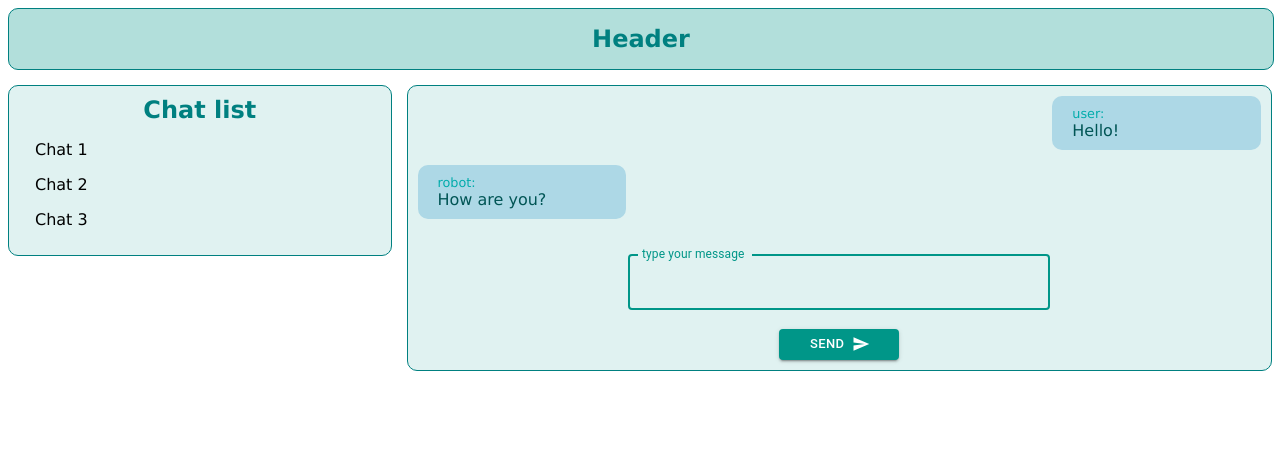
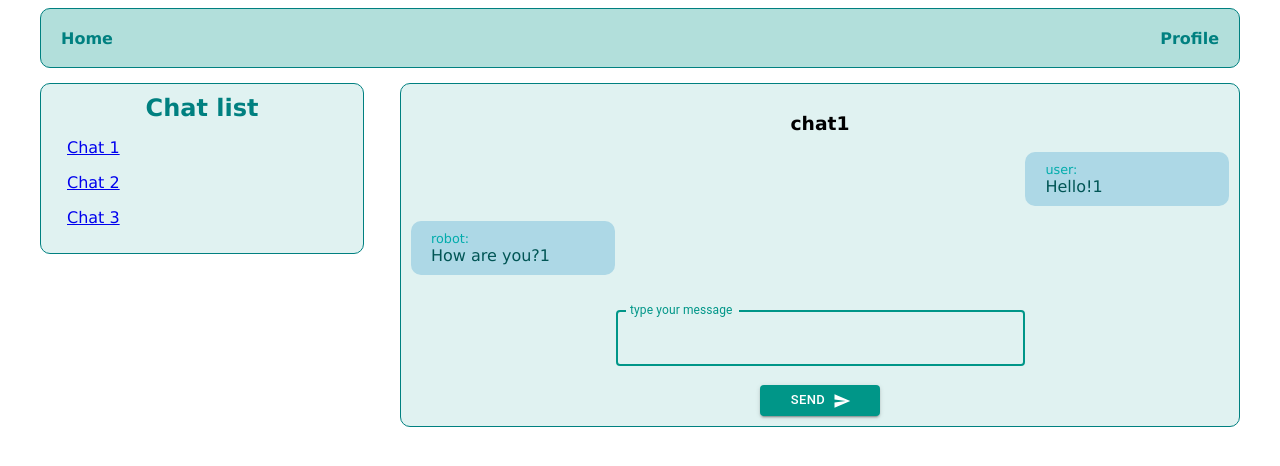
Before and after one commit to MaxLebedinsky/ReactJS, a React app: page /chats/chat1 in a window 1280 px wide. Shown: the top 466 px of the page. Built offline with nearby package versions, Linux system fonts and the light colour scheme.

Commit message:
HW4 - work in progress

```diff
--- a/package.json
+++ b/package.json
@@ -15,7 +15,8 @@
     "@material-ui/icons": "^4.11.2",
     "@material-ui/styles": "^4.11.4",
     "react": "^17.0.2",
-    "react-dom": "^17.0.2"
+    "react-dom": "^17.0.2",
+    "react-router-dom": "^5.2.0"
   },
   "devDependencies": {
     "@babel/core": "^7.13.16",
--- a/src/components/ChatList/ChatList.js
+++ b/src/components/ChatList/ChatList.js
@@ -1,10 +1,11 @@
 import React from "react";
 import { List, ListItem } from '@material-ui/core';
+import { BrowserRouter, Switch, Route, Link } from 'react-router-dom';
 
 const chats = [
-    {chatId: 1, chatName: 'Chat 1'},
-    {chatId: 2, chatName: 'Chat 2'},
-    {chatId: 3, chatName: 'Chat 3'},
+    {Id: 'chat1', Name: 'Chat 1'},
+    {Id: 'chat2', Name: 'Chat 2'},
+    {Id: 'chat3', Name: 'Chat 3'},
 ];
 
 export class ChatList extends React.Component {
@@ -12,7 +13,10 @@ export class ChatList extends React.Component {
         return(
             <div className="chat-list"><h2>Chat list</h2>
             <List>
-                {chats.map(chat => <ListItem key={chat.chatId}>{chat.chatName}</ListItem>)}
+                {chats.map(chat =>
+                    <ListItem key={chat.Id}>
+                        <Link to={`chats/${chat.Id}`}>{chat.Name}</Link>
+                    </ListItem>)}
             </List>
 
             </div>
--- a/src/components/Form/Form.js
+++ b/src/components/Form/Form.js
@@ -1,4 +1,4 @@
-import React, { useState, eseEffect, useRef, useEffect} from 'react';
+import React, { useState, useRef, useEffect } from 'react';
 import { AUTHORS } from '../../utils/constants';
 import { TextField, Button } from '@material-ui/core';
 import SendIcon from '@material-ui/icons/Send';
--- a/src/components/Header/Header.js
+++ b/src/components/Header/Header.js
@@ -1,9 +1,13 @@
 import React from "react";
+import { Link } from 'react-router-dom';
 
 export class Header extends React.Component {
     render () {
         return(
-            <div className="header"><h2>Header</h2></div>
+                 <div className="header">
+                    <Link to="/" className="header-link">Home</Link>
+                    <Link to="/profile" className="header-link">Profile</Link>
+                 </div>
         );
     }
 }
--- a/src/components/Layout/Layout.js
+++ b/src/components/Layout/Layout.js
@@ -2,23 +2,21 @@ import React from "react";
 import { Header } from '../Header/Header';
 import { MessageField } from '../MessageField/MessageField';
 import { ChatList } from '../ChatList/ChatList';
-import { AUTHORS } from '../../utils/constants';
+import { useParams } from 'react-router-dom';
 
-const sourceMessages = [
-    { text: 'Hello!', author: AUTHORS.USER },
-    { text: 'How are you?', author: AUTHORS.ROBOT }
-];
-
-export class Layout extends React.Component {
-    render () {
-        return (
+export const Layout = () => {
+    const params = useParams();
+    console.log('layout params: ', params);
+    const { chatId } = params;
+    console.log('layout chatId: ', chatId);
+    return (
             <div className="layout">
                 <Header/>
                 <div className="layout-content">
+
                     <ChatList className="chat-list"/>
-                    <MessageField messages={sourceMessages} className="message-field"/>
+                    {chatId && <MessageField chatIdProp={chatId} className="message-field"/>}
                 </div>
             </div>
-        )
-    }
+    )
 }
--- a/src/components/MessageField/MessageField.js
+++ b/src/components/MessageField/MessageField.js
@@ -1,20 +1,37 @@
-import React, { useEffect, useState, useRef }  from "react";
+import React, { useEffect, useState, useCallback }  from "react";
 import { Message } from "../Message/Message";
 import { AUTHORS, ROBOT_MESSSAGE } from "../../utils/constants";
 import { Form } from "../Form/Form";
 import '../../styles/styles.css';
 
+const sourceMessages = {
+    chat1: [{ text: 'Hello!1', author: AUTHORS.USER },
+    { text: 'How are you?1', author: AUTHORS.ROBOT }
+    ],
+    chat2: [{ text: 'Hello!2', author: AUTHORS.USER },
+    { text: 'How are you?2', author: AUTHORS.ROBOT }
+    ],
+    chat3: [{ text: 'Hello!3', author: AUTHORS.USER },
+    { text: 'How are you?3', author: AUTHORS.ROBOT }
+    ],
+}
+
 export const MessageField = (props) => {
-    const [messages, setMessages] = useState(props.messages);
+    const [messages, setMessages] = useState(sourceMessages);
+    const chatId = props.chatIdProp;
 
-    const handleAddMessage = (newMessage) => {
-        if (newMessage.text.length) {
-            setMessages((prevMessages) => [...prevMessages, newMessage]);
-        }
-    };
+    const handleAddMessage = useCallback (
+        (newMessage) => {
+                setMessages((prevMessages) => ({
+                    ...prevMessages,
+                    [chatId]:[...prevMessages[chatId], newMessage],
+                }))
+            },
+            [chatId]
+    );
 
     useEffect( () => {
-        const lastMessage = messages[messages.length - 1];
+        const lastMessage = messages[chatId][messages[chatId].length - 1];
 
         if (lastMessage.author === AUTHORS.USER) {
             handleAddMessage({author: AUTHORS.ROBOT, text: ROBOT_MESSSAGE});
@@ -24,7 +41,8 @@ export const MessageField = (props) => {
 
     return (
         <div className="message-field">
-            {messages.map((mess, index) => <Message key={index} messageProp={mess}/>)}
+            <h3>{chatId}</h3>
+            {messages[chatId].map((mess, index) => <Message key={index} messageProp={mess}/>)}
             <Form onAddMessage={handleAddMessage}/>
         </div>
     );
--- /dev/null
+++ b/src/components/Profile/Profile.js
@@ -0,0 +1,11 @@
+import React from 'react';
+import { Header } from '../Header/Header';
+
+export const Profile = () => {
+    return (
+        <div className="layout">
+            <Header/>
+            <h3 className="profile">This is Profile page</h3>
+        </div>
+    )
+}
--- /dev/null
+++ b/src/components/Routes/Routes.js
@@ -0,0 +1,23 @@
+import React from 'react';
+import { BrowserRouter, Switch, Route, Link } from 'react-router-dom';
+import { Profile } from '../Profile/Profile';
+import { Layout } from '../Layout/Layout';
+import { ChatList } from '../ChatList/ChatList';
+
+export const Routes = () => {
+    return (
+        <BrowserRouter>
+            <Switch>
+                <Route exact path="/">
+                    <Layout/>
+                </Route>
+                <Route path="/chats/:chatId">
+                    <Layout/>
+                </Route>
+                <Route exact path="/profile">
+                    <Profile/>
+                </Route>
+            </Switch>
+        </BrowserRouter>
+    )
+}
--- a/src/index.jsx
+++ b/src/index.jsx
@@ -1,9 +1,9 @@
 'use strict';
 import React, { useState } from 'react';
 import ReactDOM from 'react-dom';
-import { Layout } from './components/Layout/Layout';
+import { Routes } from './components/Routes/Routes';
 
 ReactDOM.render(
-    <Layout />,
+    <Routes />,
     document.getElementById('root')
 );
--- a/src/styles/styles.css
+++ b/src/styles/styles.css
@@ -16,12 +16,13 @@ h2 {
     align-items: center;
     justify-content: center;
     padding: 10px;
+    box-sizing: border-box;
     border: 1px solid teal;
     border-radius: 10px;
 }
 
 .chat-list {
-    width: 30%;
+    width: 27%;
     background-color: #e0f2f1;
     display: flex;
     flex-direction: column;
@@ -29,11 +30,17 @@ h2 {
     border: 1px solid teal;
     border-radius: 10px;
     margin-right: 15px;
+    box-sizing: border-box;
     align-self: flex-start;
 }
 
 li {
     list-style-type: none;
+}
+
+.layout {
+    max-width: 1200px;
+    margin: 0 auto;
 }
 
 .layout-content {
@@ -83,11 +90,25 @@ li {
 .header {
     width: 100%;
     height: 60px;
+    padding: 0 20px;
     background-color: #b2dfdb;
     display: flex;
-    justify-content: center;
+    justify-content: space-between;
     align-items: center;
     border: 1px solid teal;
     border-radius: 10px;
     margin-bottom: 15px;
+    box-sizing: border-box;
 }
+
+.header-link {
+    display: block;
+    text-decoration: none;
+    color: teal;
+    font-weight: bold;
+}
+
+.profile {
+    text-align: center;
+    margin-top: 20px;
+}
--- a/webpack.config.js
+++ b/webpack.config.js
@@ -7,6 +7,10 @@ module.exports = {
     output: {
         path: path.join(__dirname, "build"),
         filename: "bundle.js",
+    },
+    devServer: {
+        port: 8080,
+        historyApiFallback: true,
     },
     devtool: 'source-map',
     module: {
```
Also changed, not shown: 1 other file (tests, documents, lock files or other folders).
